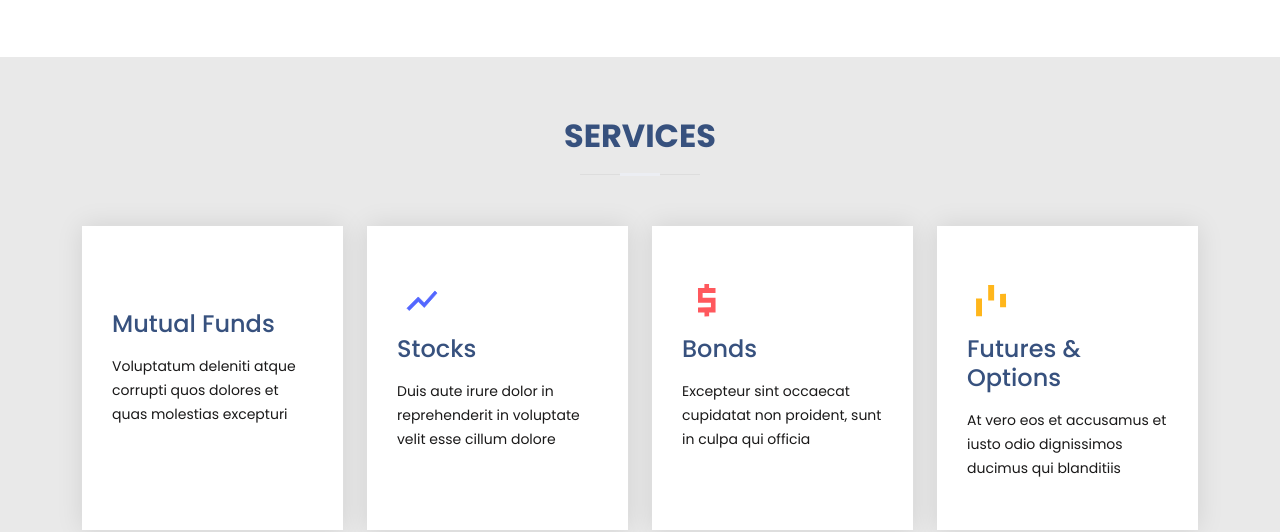
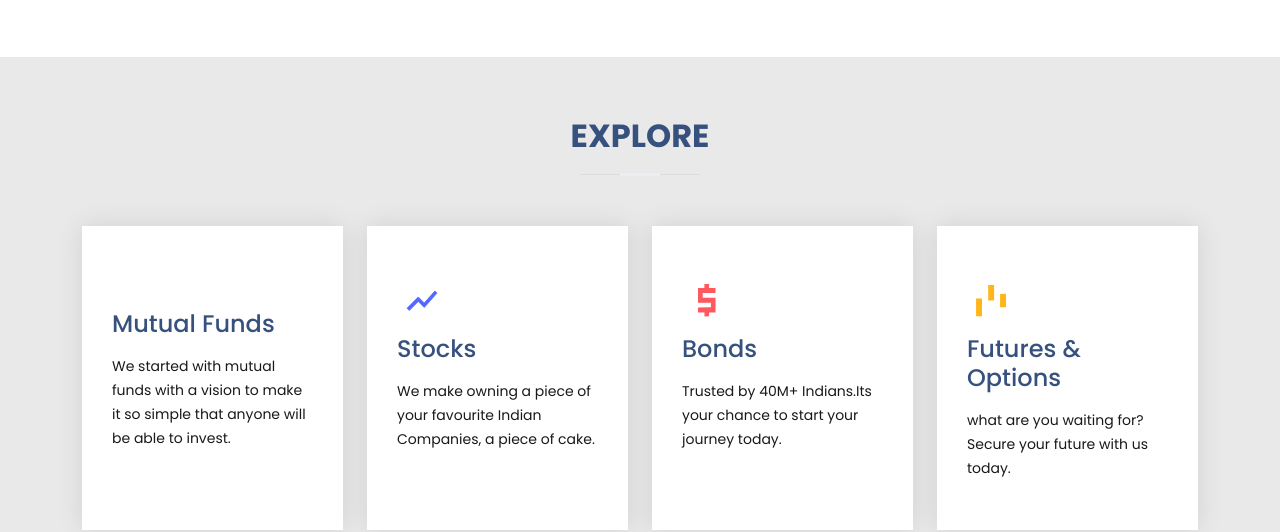
Before and after one commit to shruti2522/fintrade, a plain HTML site: page index.html in a window 1280 px wide. Shown: the part 2343-2875 px from the top of the page. Drawn offline with Linux system fonts and the light colour scheme.

Commit message:
Update index.html

```diff
--- a/index.html
+++ b/index.html
@@ -310,7 +310,7 @@
       <div class="container" data-aos="fade-up">
 
         <div class="section-title">
-          <h2>Services</h2>
+          <h2>Explore</h2>
         </div>
 
         <div class="row">
@@ -318,7 +318,7 @@
             <div class="icon-box">
               <div class="icon"><img src="/assets/img/mutual.svg" alt=""></div>
               <h4><a href="mutual.html">Mutual Funds</a></h4>
-              <p>Voluptatum deleniti atque corrupti quos dolores et quas molestias excepturi</p>
+              <p>We started with mutual funds with a vision to make it so simple that anyone will be able to invest.</p>
             </div>
           </div>
 
@@ -326,7 +326,7 @@
             <div class="icon-box">
               <div class="icon"><img src="assets/img/stock.svg" alt=""></div>
               <h4><a href="stock.html">Stocks</a></h4>
-              <p>Duis aute irure dolor in reprehenderit in voluptate velit esse cillum dolore</p>
+              <p>We make owning a piece of your favourite Indian Companies, a piece of cake.</p>
             </div>
           </div>
 
@@ -334,7 +334,7 @@
             <div class="icon-box">
               <div class="icon"><img src="assets/img/bonds.svg" alt=""></i></div>
               <h4><a href="bonds.html">Bonds</a></h4>
-              <p>Excepteur sint occaecat cupidatat non proident, sunt in culpa qui officia</p>
+              <p>Trusted by 40M+ Indians.Its your chance to start your journey today.</p>
             </div>
           </div>
 
@@ -342,7 +342,7 @@
             <div class="icon-box">
               <div class="icon"><img src="assets/img/future.svg" alt=""></div>
               <h4><a href="future.html">Futures & Options</a></h4>
-              <p>At vero eos et accusamus et iusto odio dignissimos ducimus qui blanditiis</p>
+              <p>what are you waiting for? Secure your future with us today.</p>
             </div>
           </div>
 
```
